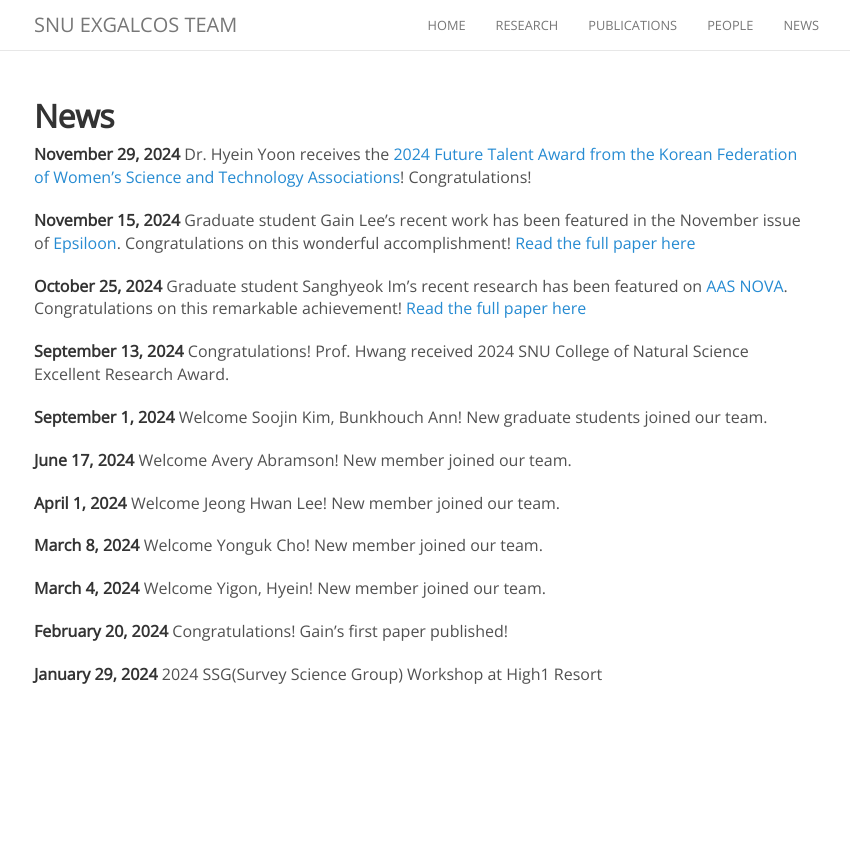
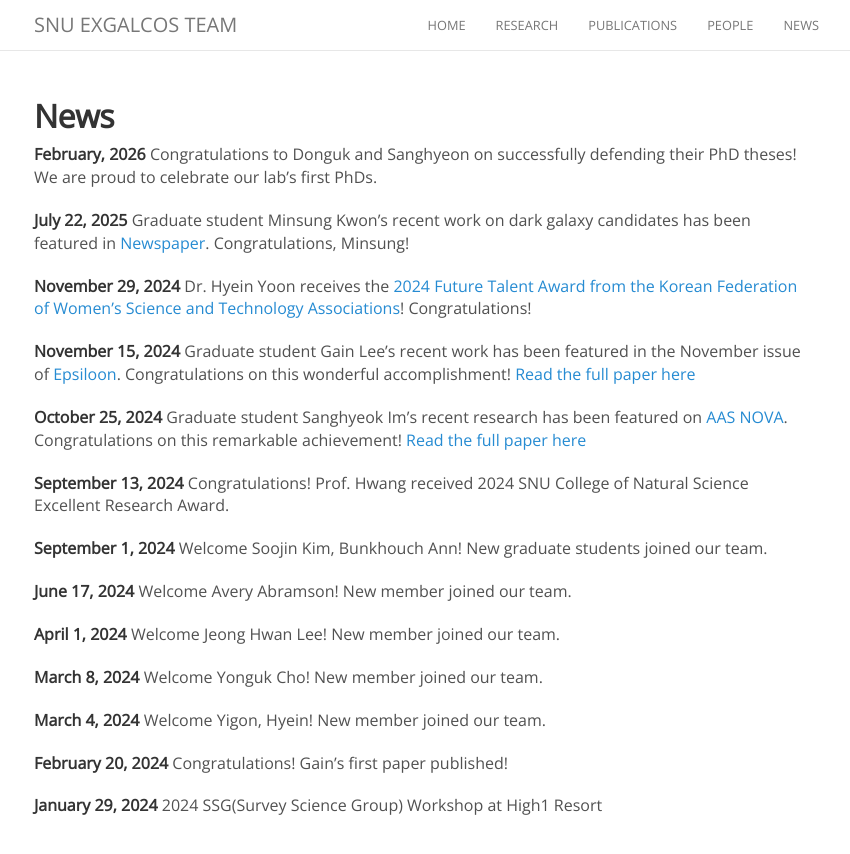
Before and after one commit to exgalcos/exgalcos.github.io, a Jekyll site: the page built from news.md, in a window 1280 px wide. Shown: the top 854 px of the page, without its empty margins (221-1071 px from the left). Built offline with Jekyll 4.4.1, drawn with Linux system fonts in a browser that asks for light colours; nearby versions of some CDN libraries; comment, search, counter and statistics services are not loaded.

Commit message:
Update news.md

```diff
--- a/news.md
+++ b/news.md
@@ -4,6 +4,12 @@ permalink: /news/
 ---
 
 ## **News**
+**February, 2026**
+Congratulations to Donguk and Sanghyeon on successfully defending their PhD theses! We are proud to celebrate our lab’s first PhDs.
+
+**July 22, 2025**
+Graduate student Minsung Kwon’s recent work on dark galaxy candidates has been featured in [Newspaper](https://www.unipress.co.kr/news/articleView.html?idxno=12864). Congratulations, Minsung!
+
 **November 29, 2024**
 Dr. Hyein Yoon receives the [2024 Future Talent Award from the Korean Federation of Women’s Science and Technology Associations](https://www.kofwst.org/kr/notice/notice.php?bgu=view&bbs_data=aWR4PTExMTQyJnN0YXJ0UGFnZT0mbGlzdE5vPSZ0YWJsZT0mY29kZT1ub3RpY2Umc2VhcmNoX2l0ZW09JnNlYXJjaF9vcmRlcj0=%7C%7C&ckattempt=1)! Congratulations!
 
```
